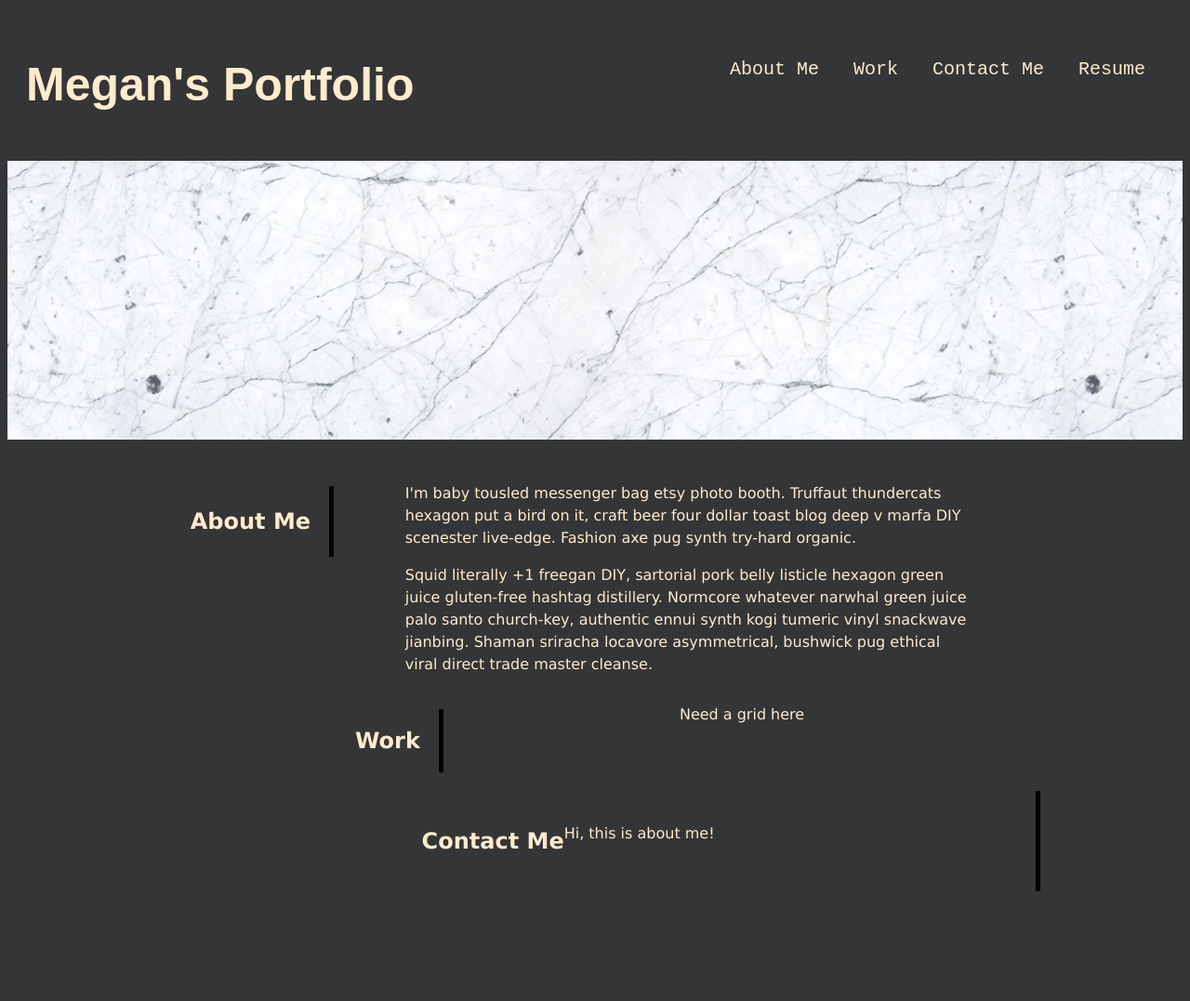
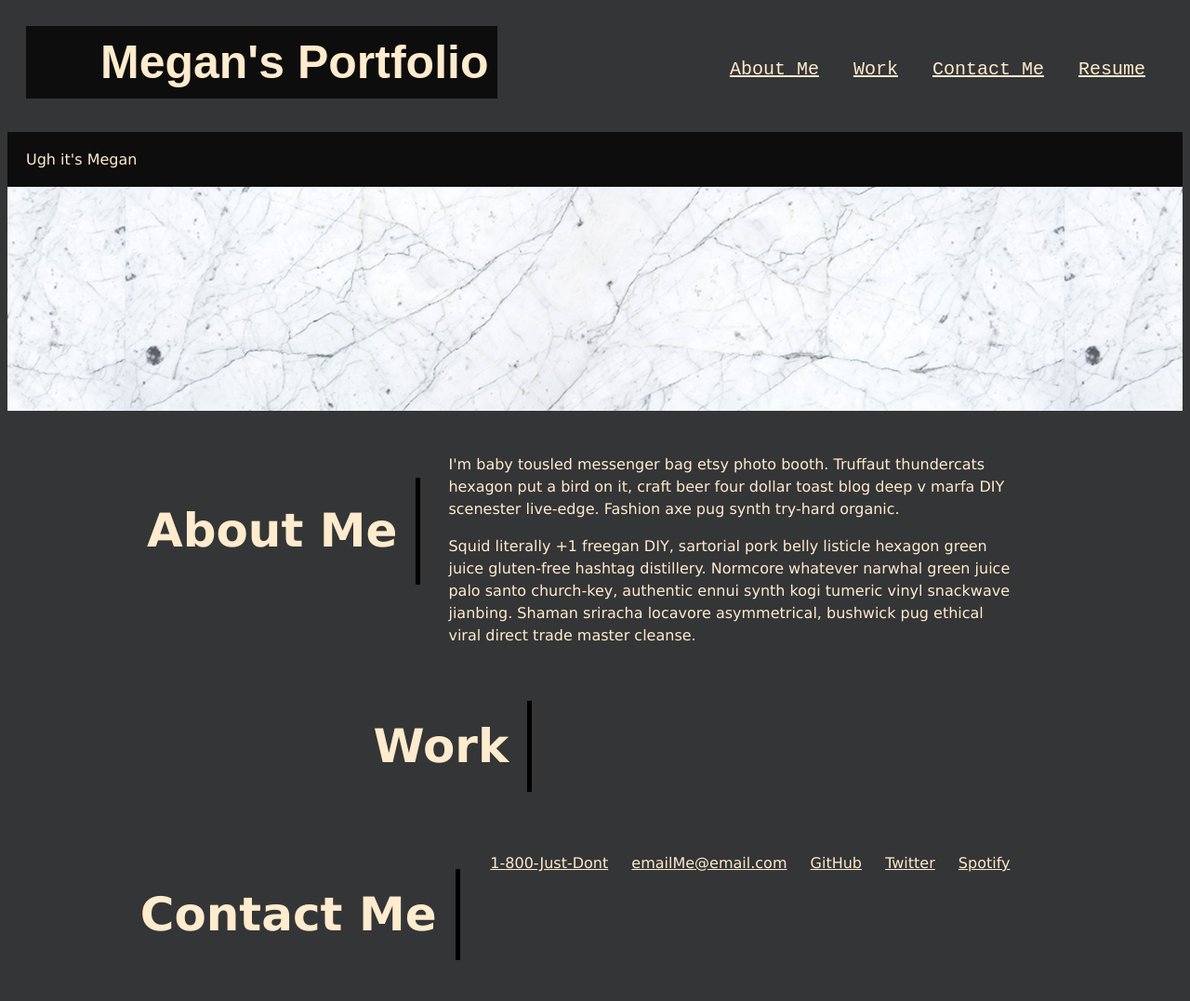
Before and after one commit to 425megs/Professional-Portfolio, a plain HTML site: page index.html in a window 1280 px wide. Shown: the whole page at 93% size. Before the commit the page ends 967 px from the top, so only its background shows below. Drawn offline with Linux system fonts and the light colour scheme.

Commit message:
condensed CSS to remove repetitions, formatted styling for borders around headers, added content to contact me section

```diff
--- a/index.html
+++ b/index.html
@@ -30,12 +30,14 @@
    </header>
 
     <div class="image">
+        <p>Ugh it's Megan</p>
     </div>
 
     <main>
         <section id="about-me">
             <div>
                 <h1>About Me</h1>
+
              </div>
              <div class="font">
                 <p>I'm baby tousled messenger bag etsy photo booth. Truffaut thundercats hexagon put a bird on it, craft beer four dollar toast blog deep v marfa DIY scenester live-edge. Fashion axe pug synth try-hard organic.</p>
@@ -48,7 +50,6 @@
                 <h1>Work</h1>
              </div>
              <div class="grid">
-                <p>Need a grid here</p>
             </div>
          </section>
 
@@ -56,8 +57,12 @@
             <div>
                 <h1>Contact Me</h1>
              </div>
-             <div>
-                <p>Hi, this is about me!</p>
+             <div class="contact">
+                <p><a href="https://voice.google.com/">1-800-Just-Dont</a></p>
+                <p><a href="https://mail.google.com/">emailMe@email.com</a></p>
+                <p><a href="https://github.com/">GitHub</a></p>
+                <p><a href="https://twitter.com/">Twitter</a></p>
+                <p><a href="https://www.spotify.com/">Spotify</a></p>
             </div>
          </section>
 
--- a/style.css
+++ b/style.css
@@ -1,13 +1,11 @@
+/* defaults */
 body {
    background-color: #343536;
    color: blanchedalmond;
    font-family: 'Lucida Sans', 'Lucida Sans Regular', 'Lucida Grande', 'Lucida Sans Unicode', Geneva, Verdana, sans-serif;
 }
 
-a {
-    text-decoration: none;
-}
-
+/* sets image styling below nav bar */
 .image {
     background-image: url("./carrara-white-marble.jpg");
     height: 300px;
@@ -16,7 +14,14 @@ a {
     background-position: center;
 }
 
-/* Megan's Portfolio needs to be in a box */
+/* styling for Ugh Its Megan, --still needs to be moved to bottom right corder with smaller border-- */
+.image p {
+    color: blanchedalmond;
+    padding: 20px;
+    background-color: #0e0d0d;
+}
+
+/* --Megan's Portfolio still needs to touch the side of the window-- */
 header {
     display: flex;
     justify-content: space-between;
@@ -26,32 +31,34 @@ header {
     color: blanchedalmond;
 }
 
-
-
+/* placement of links in nav bar */
 header nav ul li {
     display: inline-block;
     margin-left: 25px;
 }
 
+/* styling for links in Nav Bar */
 header nav ul li a {
     color: blanchedalmond;
+    text-decoration: underline;
 }
 
+/* formatting for Megans Portfolio text */
 header h1 {
     display: inline-block;
     font-size: 50px;
 }
 
-
+/* design for nav bar */
 header nav {
     padding-top: 15px;
     margin-right: 20px;
     font-family: 'Courier New', Courier, monospace;
     font-size: 20px;
     color: blanchedalmond;
-
 }
 
+/* formatting for main section flexboxes */
 main {
     display: flex;
     flex-direction: column;
@@ -60,48 +67,50 @@ main {
     margin-left: 100px;
 }
 
+/* makes About Me section easier to read */
 #about-me {
-    display: flex;
-    justify-content: space-evenly;
     line-height: 1.5;
 }
 
-#about-me h1 {
+header h1 {
+    padding: 10px 10px 10px 80px;
+    background-color: #0e0d0d;
+    margin: 0px;
+}
+
+/* gives h1 tags the line after the section title */
+ #about-me h1, #work h1, #contact-me h1 {
     border-right: 5px solid #000000;
     padding: 20px;
+    font-size: 50px;
 }
 
-.font {
+/* layout of flexbox for each section */
+#about-me, #work, #contact-me {
+    display: flex;
+    justify-content: space-evenly;
+}
+
+/* sets borders for each section */
+.grid, .contact-me, .font {
     max-width: 60%;
     max-height: 40%;
 }
 
-#work{
-    display: flex;
-    justify-content: space-evenly;
+/* alters the top photo in grid */
+.example {
+    height: 800px;
+    width: 800px;
 }
 
-#work h1 {
-    border-right: 5px solid #000000;
-    padding: 20px;
+/* formatting for links, --still need to center somehow-- */
+.contact p {
+    display: inline-block;
+    padding: 10px;
 }
 
-#contact-me {
-    display: flex;
-    justify-content: center;
+/* styles the links in footer section */
+.contact a {
+    color: blanchedalmond;
+    text-decoration: underline;
 }
-
-#contact-me {
-    border-right: 5px solid #000000;
-    padding: 20px;
-}
-
-.grid {
-    max-width: 60%;
-    max-height: 40%;
-}
-
-.contact-me {
-    max-height: 40%;
-    max-width: 60%;
-}
```
Also changed, not shown: 1.jpeg (added), 2.jpeg (added), 3.jpeg (added), 4.jpeg (added), main.jpeg (added), 1 other file.
